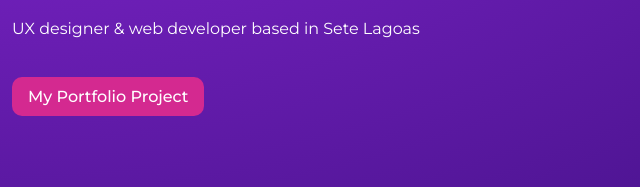
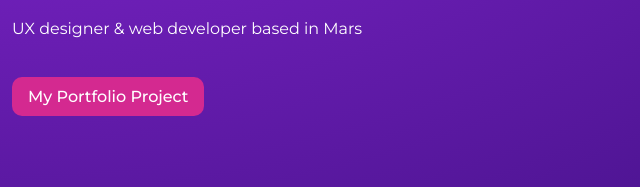
Before and after one commit to macedojg/web-warrior, a Gatsby site: page / in a window 1280 px wide. Shown: the part 413-600 px from the top of the page, 28-668 px from the left. Built offline with nearby package versions, Linux system fonts and the light colour scheme; Gatsby itself is replaced by a stand-in of ours.

Commit message:
Update index.js

```diff
--- a/src/pages/index.js
+++ b/src/pages/index.js
@@ -11,7 +11,7 @@ export default function Home({ data }) {
         <div>
           <h2>Design</h2>
           <h3>Develop & Deploy</h3>
-          <p>UX designer & web developer based in Sete Lagoas</p>
+          <p>UX designer & web developer based in Mars</p>
           <Link className={styles.btn} to="/projects">My Portfolio Project</Link>
         </div>
         <StaticImage src="../images/banner.png" alt="site banner" placeholder="blurred" style={{ maxWidth: '100%'}}/>
```
